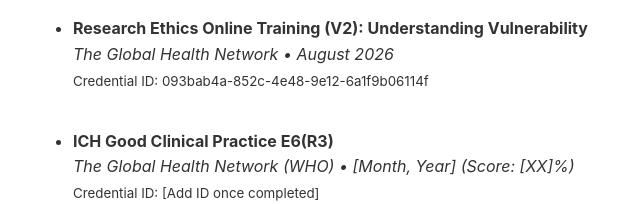
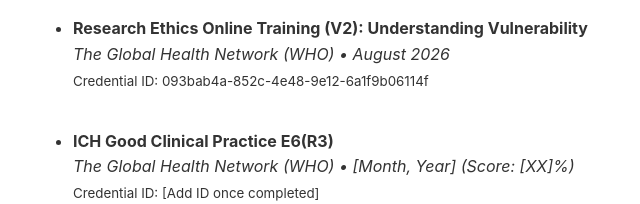
Before and after one commit to sanjomanjaly/sanjomanjaly.github.io, a plain HTML site: page index.html in a window 1280 px wide. Shown: the part 904-1108 px from the top of the page, 187-827 px from the left. Drawn offline with Linux system fonts and the light colour scheme.

Commit message:
Update certification details in index.html

```diff
--- a/index.html
+++ b/index.html
@@ -187,7 +187,7 @@
 <ul>
   <li>
     <strong>Research Ethics Online Training (V2): Understanding Vulnerability</strong><br>
-    <em>The Global Health Network  &bull; August 2026 </em><br>
+    <em>The Global Health Network (WHO) &bull; August 2026 </em><br>
     <small>Credential ID: 093bab4a-852c-4e48-9e12-6a1f9b06114f</small>
   </li>
 
```
